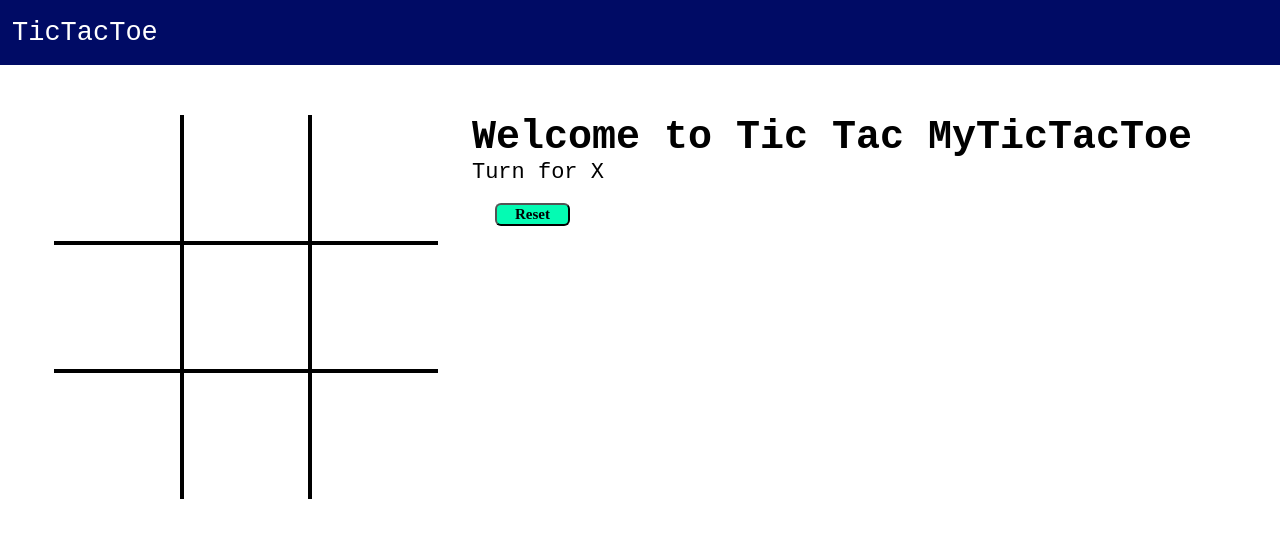
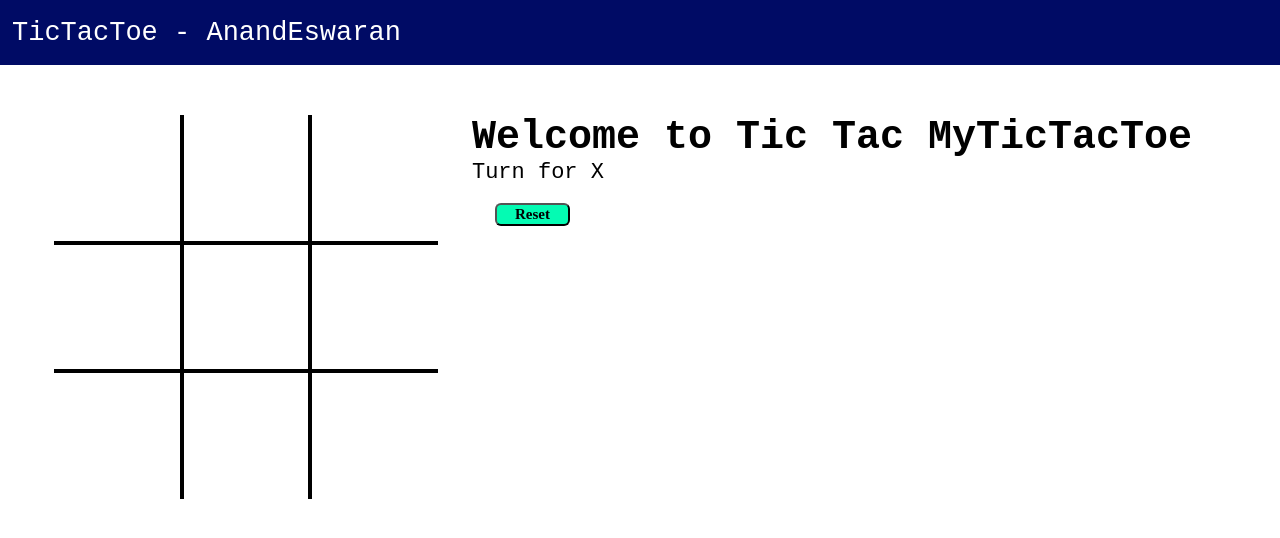
Before and after one commit to AnanDEswaran18/TicTacToe, a plain HTML site: page index.html in a window 1280 px wide. Drawn offline with Linux system fonts and the light colour scheme.

Commit message:
Update index.html

```diff
--- a/index.html
+++ b/index.html
@@ -12,7 +12,7 @@
 <body>
     <nav>
         <ul>
-            <a onclick="window.location.reload()" style="text-decoration: none; cursor:default;" ><li>TicTacToe</li></a>
+            <a onclick="window.location.reload()" style="text-decoration: none; cursor:default;" ><li>TicTacToe - AnandEswaran</li></a>
         </ul>
     </nav>
 
```
